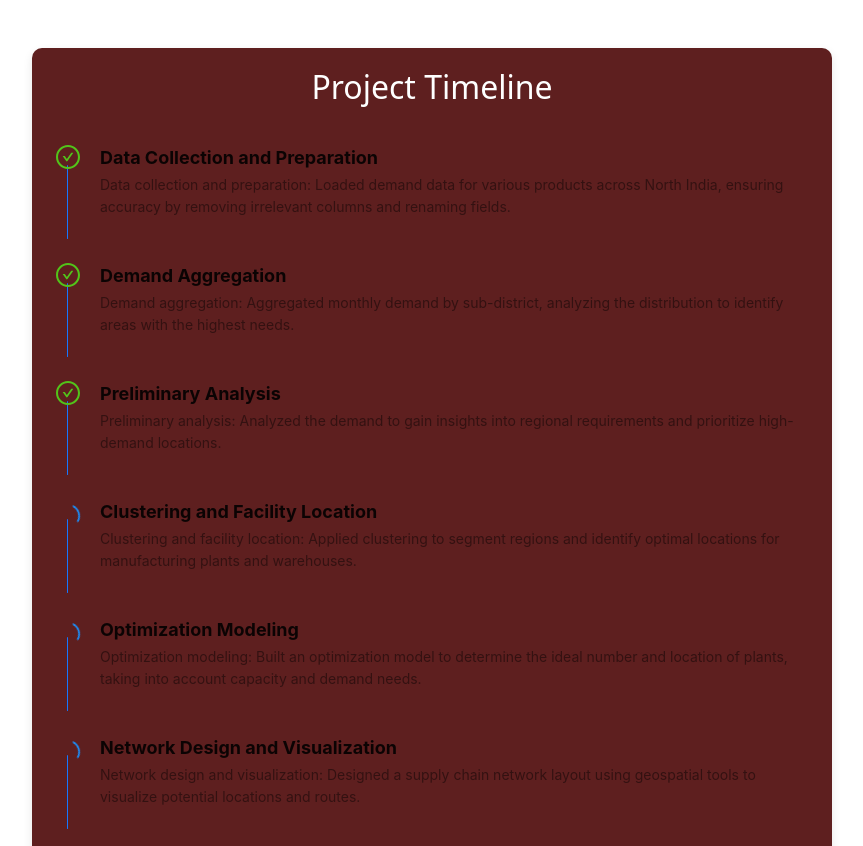
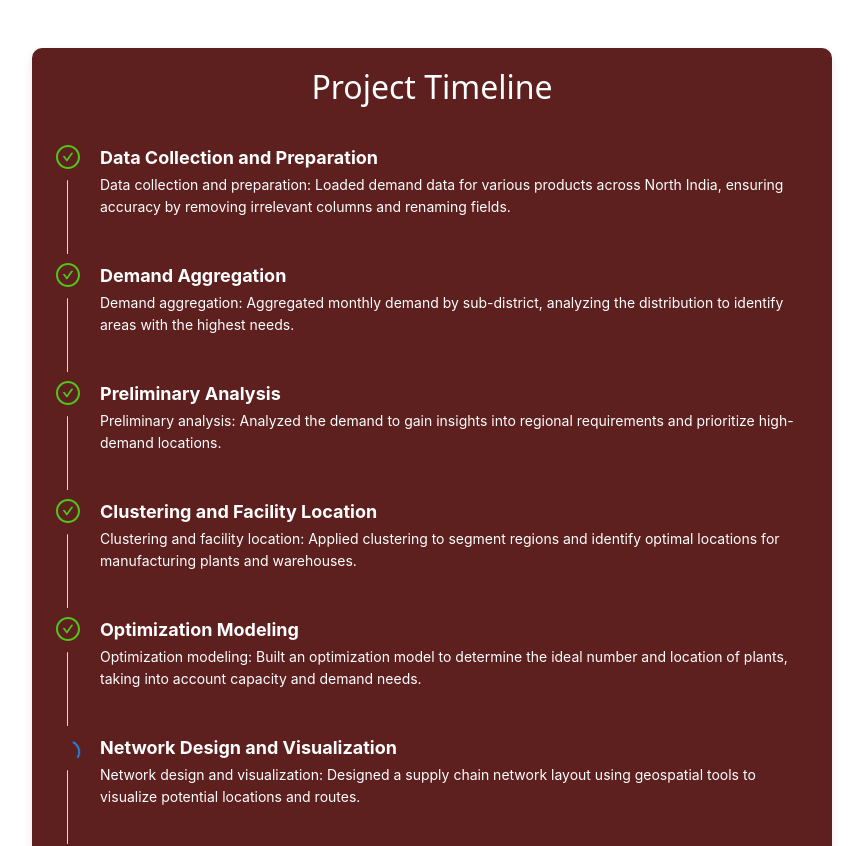
Before and after one commit to uraj1/Bonn, a React (Create React App) app: page / in a window 1280 px wide. Shown: the part 1480-2326 px from the top of the page, without its empty margins (208-1071 px from the left). Built offline with nearby package versions, Linux system fonts and the light colour scheme.

Commit message:
fixed errors

```diff
--- a/public/index.html
+++ b/public/index.html
@@ -4,7 +4,7 @@
     <meta charset="utf-8" />
     <link rel="icon" href="%PUBLIC_URL%/favicon.ico" />
     <meta name="viewport" content="width=device-width, initial-scale=1" />
-    <meta name="theme-color" content="#000000" />
+    <meta name="theme-color" content="#ffffff" />
     <meta
       name="description"
       content="Web site created using create-react-app"
--- a/src/component/New/Steps.css
+++ b/src/component/New/Steps.css
@@ -6,16 +6,16 @@
   border-radius: 10px;
   box-shadow: 0 4px 10px rgba(0, 0, 0, 0.1);
   text-align: center;
-  color: #ffffff; /* Set text color to white */
+  color: #ffffff !important; /* Set text color to white */
 }
 
 .custom-steps .ant-steps-item {
   padding: 15px 10px;
-  color: #ffffff; /* Set text color to white */
+  color: #ffffff !important; /* Set text color to white */
 }
 
 .categories-title {
-  color: #ffffff; /* Set text color to white */
+  color: #ffffff !important; /* Set text color to white */
   font-size: 2em;
   margin-bottom: 20px;
 }
@@ -23,16 +23,17 @@
 .custom-steps .ant-steps-item-title {
   font-size: 18px;
   font-weight: bold;
-  color: #ffffff; /* Set text color to white */
+  color: #ffffff !important; /* Set text color to white */
 }
 
 .custom-steps .ant-steps-item-description {
   font-size: 14px;
-  color: #ffffff; /* Set text color to white */
+  color: #ffffff !important; /* Set text color to white */
 }
 
 .custom-steps .ant-steps-item-tail::after {
-  background-color: #ddd;
+  background-color: #ddd !important;
+  margin-top: 15px;
 }
 
 .finished-icon {
@@ -51,5 +52,5 @@
 .custom-steps .ant-steps-item-finish .ant-steps-item-icon > .ant-steps-icon,
 .custom-steps .ant-steps-item-wait .ant-steps-item-icon > .ant-steps-icon {
   font-size: 22px;
-  color: #ffffff !important;
+  color: #ffffff !important; /* Set icon color to white */
 }
--- a/src/component/New/Steps.jsx
+++ b/src/component/New/Steps.jsx
@@ -35,12 +35,12 @@ const Stp = () => (
       <Step
         title="Clustering and Facility Location"
         description={description4}
-        icon={<LoadingOutlined className="progress-icon" />}
+        icon={<CheckCircleOutlined className="finished-icon" />}
       />
       <Step
         title="Optimization Modeling"
         description={description5}
-        icon={<LoadingOutlined className="progress-icon" />}
+        icon={<CheckCircleOutlined className="finished-icon" />}
       />
       <Step
         title="Network Design and Visualization"
```
Also changed, not shown: public/manifest.json.
